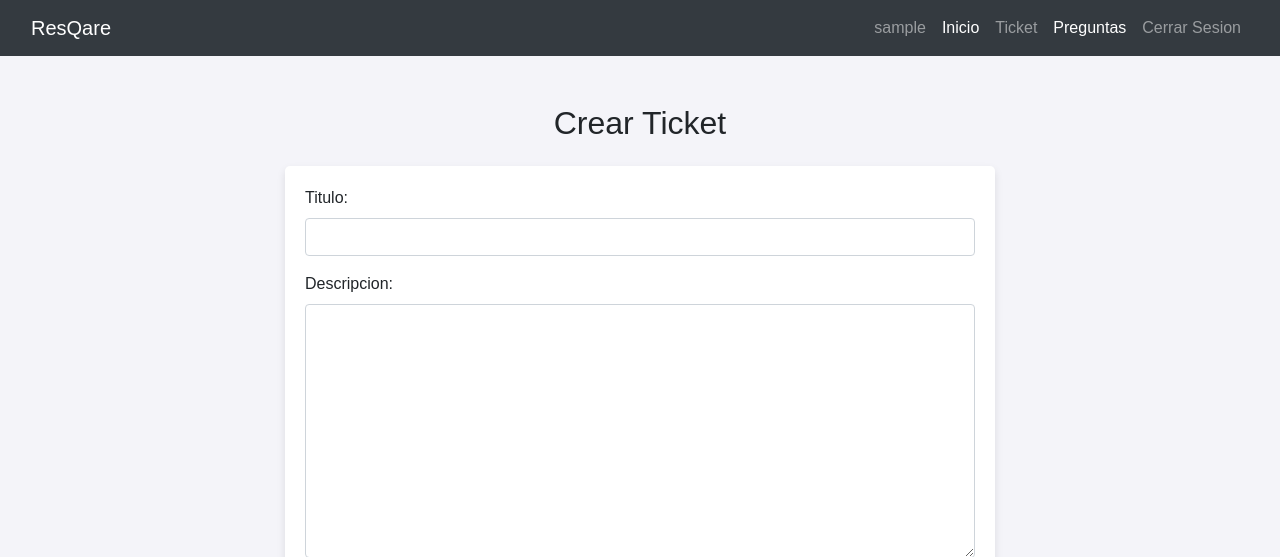
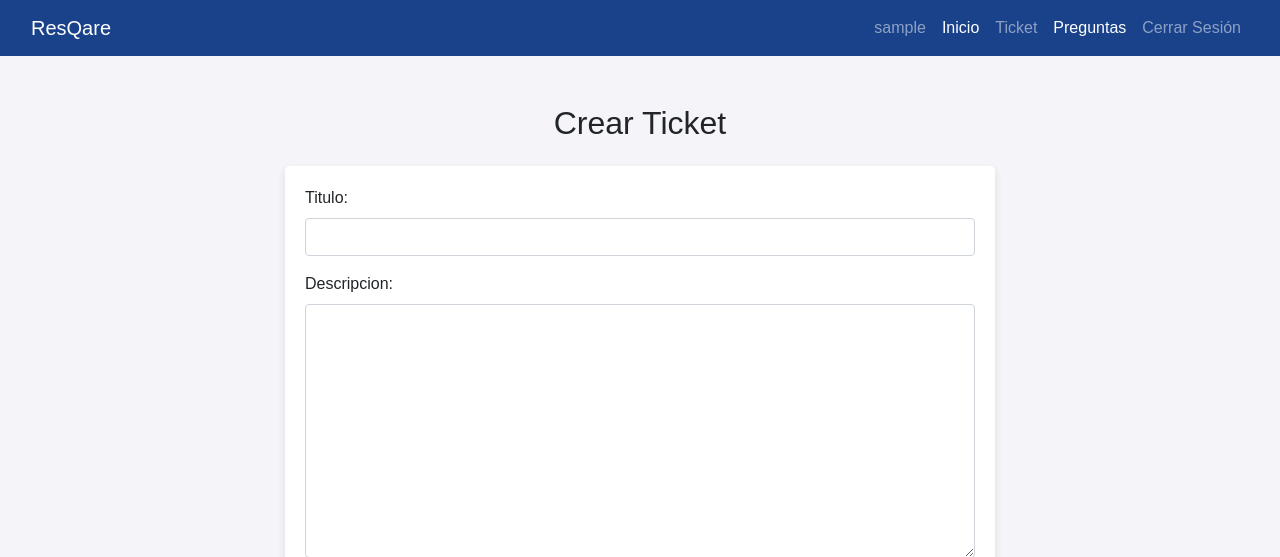
Before and after one commit to Gamajeda/Gestion, a Django app: page /tikcet/ in a window 1280 px wide. Shown: the top 557 px of the page. Run offline with Django 5.2, Linux system fonts and the light colour scheme; the visitor is signed in with stand-in values (Sample User, id 1); data that the repository does not hold is empty; some libraries are stand-ins or nearby versions.

```diff
--- a/login/templates/base.html
+++ b/login/templates/base.html
@@ -1,4 +1,3 @@
-{% load static %}
 <!DOCTYPE html>
 <html lang="en">
 <head>
@@ -6,10 +5,15 @@
   <meta name="viewport" content="width=device-width, initial-scale=1.0">
   <title>{% block titulo %}ResQare{% endblock %}</title>
   <link rel="stylesheet" href="https://stackpath.bootstrapcdn.com/bootstrap/4.5.2/css/bootstrap.min.css">
+  <style>
+    .navbar-custom {
+      background-color: #1A428A;
+    }
+  </style>
   {% block head %}{% endblock %}
 </head>
 <body>
-  <nav class="navbar navbar-expand-lg navbar-dark bg-dark">
+  <nav class="navbar navbar-expand-lg navbar-dark navbar-custom">
     <div class="container-fluid">
       <a class="navbar-brand" href="#">ResQare</a>
       <button class="navbar-toggler" type="button" data-toggle="collapse" data-target="#navbarNav" aria-controls="navbarNav" aria-expanded="false" aria-label="Toggle navigation">
@@ -20,7 +24,6 @@
           {% if user.is_authenticated %}
             <li class="nav-item">
               <a class="nav-link" href="{% url 'perfil' %}">
-
                 {{ user.username }}
               </a>
             </li>
@@ -52,13 +55,12 @@
               </li>
             {% endif %}
             <li class="nav-item">
-                <a class="nav-link" href="{% url 'logout' %}">Cerrar Sesion</a>
+              <a class="nav-link" href="{% url 'logout' %}">Cerrar Sesión</a>
             </li>
           {% endif %}
-
           {% if not user.is_authenticated %}
             <li class="nav-item">
-              <a class="nav-link" href="{% url 'login' %}">Iniciar Sesion</a>
+              <a class="nav-link" href="{% url 'login' %}">Iniciar Sesión</a>
             </li>
           {% endif %}
         </ul>
@@ -71,3 +73,5 @@
   <script src="https://code.jquery.com/jquery-3.5.1.slim.min.js"></script>
   <script src="https://cdn.jsdelivr.net/npm/@popperjs/core@2.5.4/dist/umd/popper.min.js"></script>
   <script src="https://stackpath.bootstrapcdn.com/bootstrap/4.5.2/js/bootstrap.min.js"></script>
+</body>
+</html>
```
Lines whose indentation alone changed are shown as unchanged.
